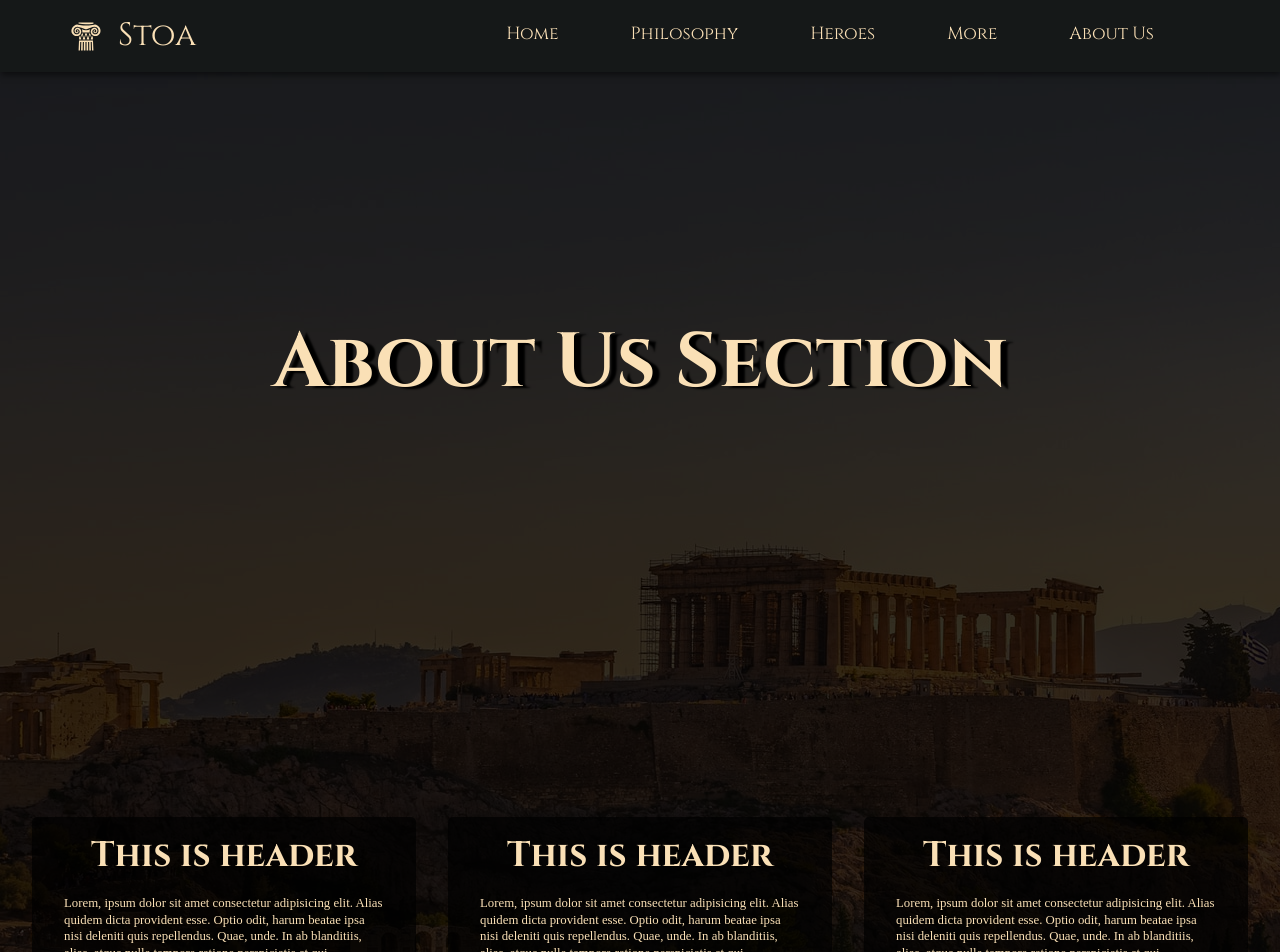
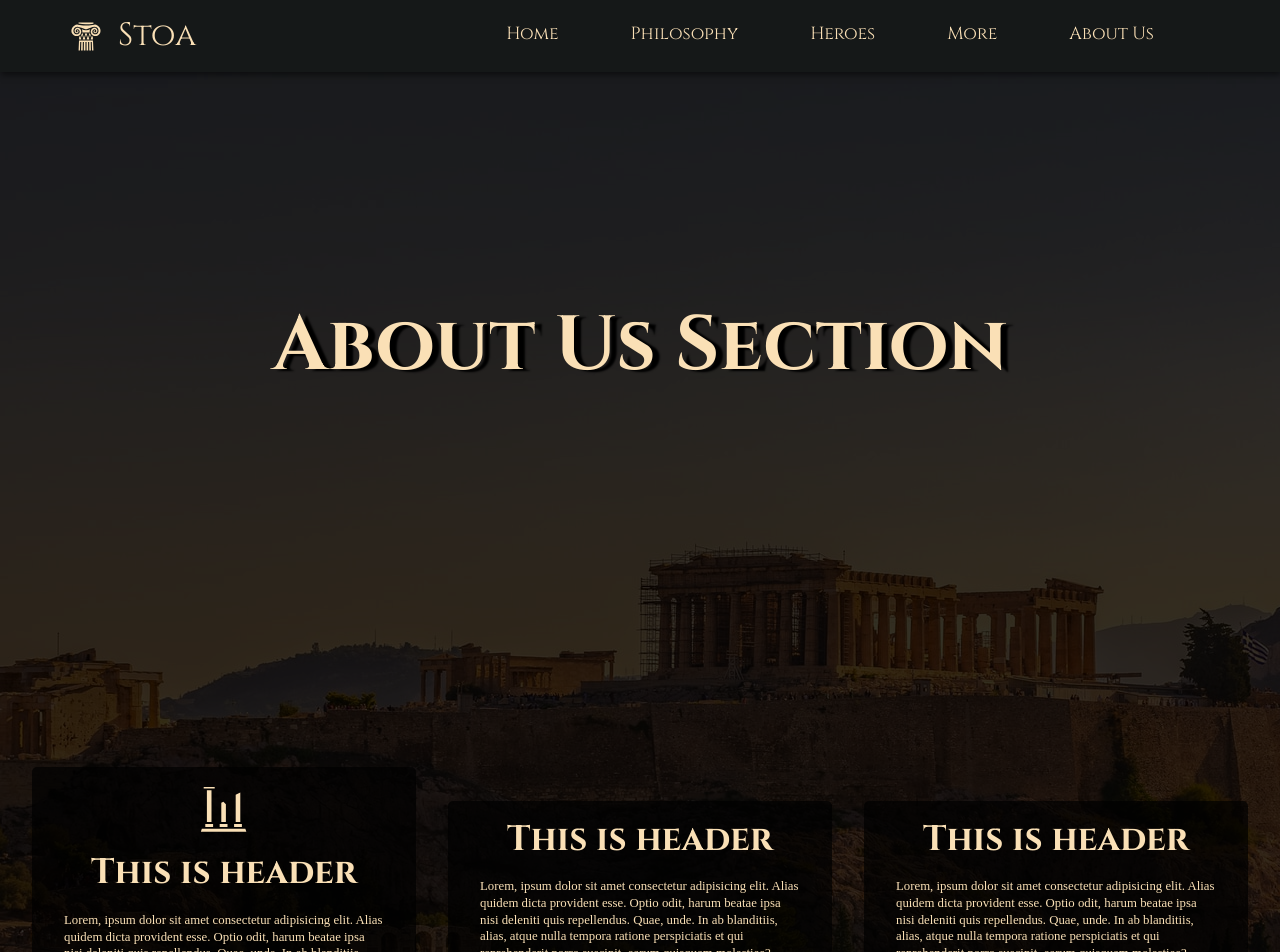
Before and after one commit to damir-nestorovski/React-Stoa-Website-, a React (Create React App) app: page /about in a window 1280 px wide. Shown: the top 952 px of the page. Built offline with nearby package versions, Linux system fonts and the light colour scheme; a web font is replaced by a local one.

Commit message:
Added react icons

```diff
--- a/src/components/Cards.scss
+++ b/src/components/Cards.scss
@@ -3,7 +3,7 @@
 .card {
   overflow: hidden;
   box-shadow: 0px 2px 5px rgba(255, 255, 255, 0.5);
-  background-color: #fff;
+  background-color: #ffffff;
   text-align: center;
   border-radius: 10px;
   position: relative;
--- a/src/pages/About.js
+++ b/src/pages/About.js
@@ -1,5 +1,5 @@
 import React from "react";
-
+import { GiColumnVase, GiAncientColumns } from "react-icons/gi";
 import "./About.scss";
 
 function About() {
@@ -10,6 +10,10 @@ function About() {
       </div>
       <div className="about__column-wrapper">
         <div className="about__column-box">
+          <div className="about__banner-icon">
+            {/* <GiColumnVase className="about__icon" /> */}
+            <GiAncientColumns className="about__icon" />
+          </div>
           <h2 className="about__column-title">This is header</h2>
           <p className="about__column-desc">
             Lorem, ipsum dolor sit amet consectetur adipisicing elit. Alias
--- a/src/pages/About.scss
+++ b/src/pages/About.scss
@@ -47,8 +47,22 @@
     }
   }
   &__column-box {
+    position: relative;
     background: rgba(0, 0, 0, 0.7);
     padding: 1rem;
     border-radius: 5px;
   }
+
+  &__banner-icon {
+    display: flex;
+    justify-content: center;
+    align-items: start;
+    margin-bottom: 1rem;
+  }
+
+  &__icon {
+    // object-fit: contain;
+    color: $primary_color;
+    font-size: 4vw;
+  }
 }
```
